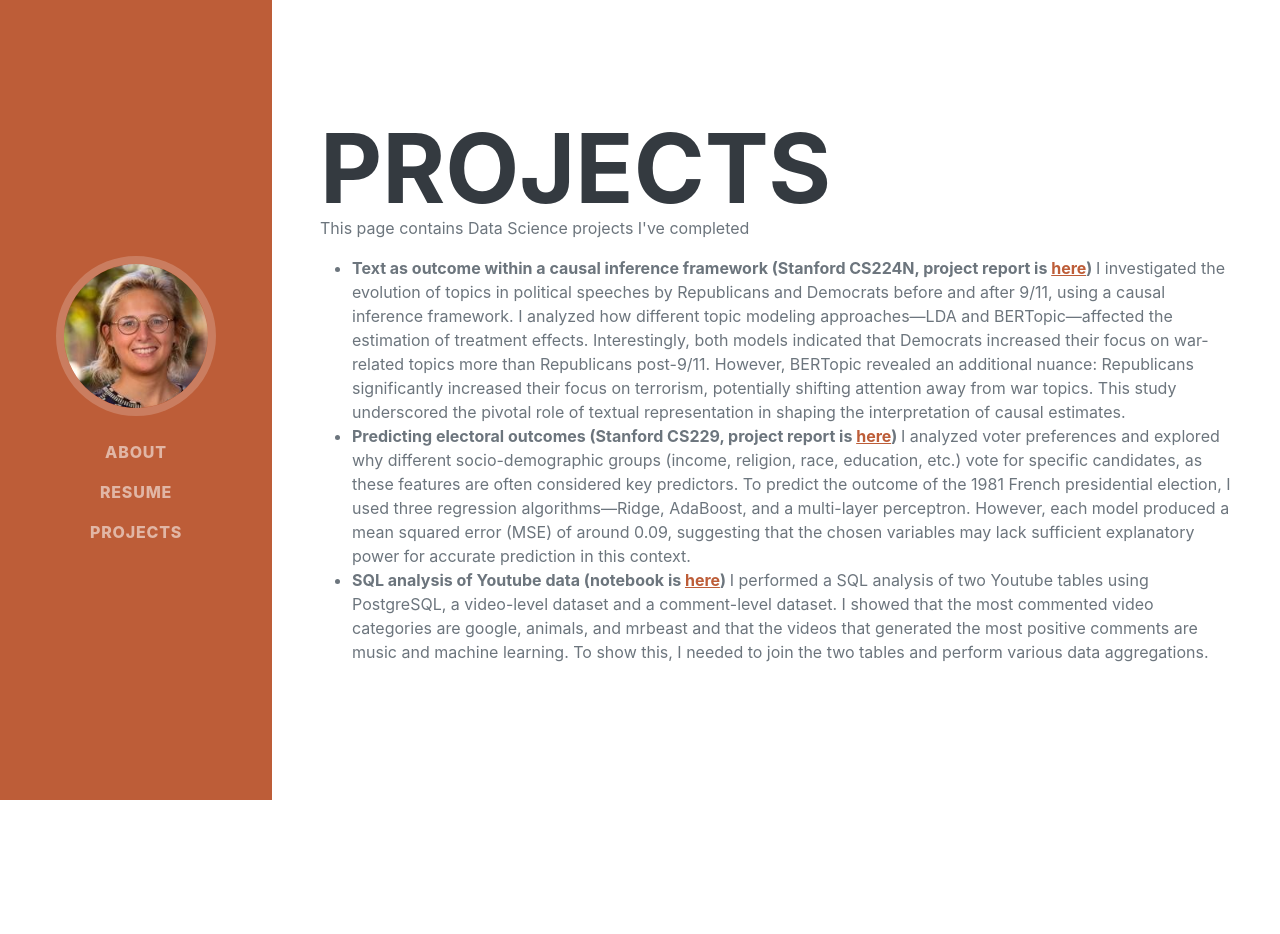
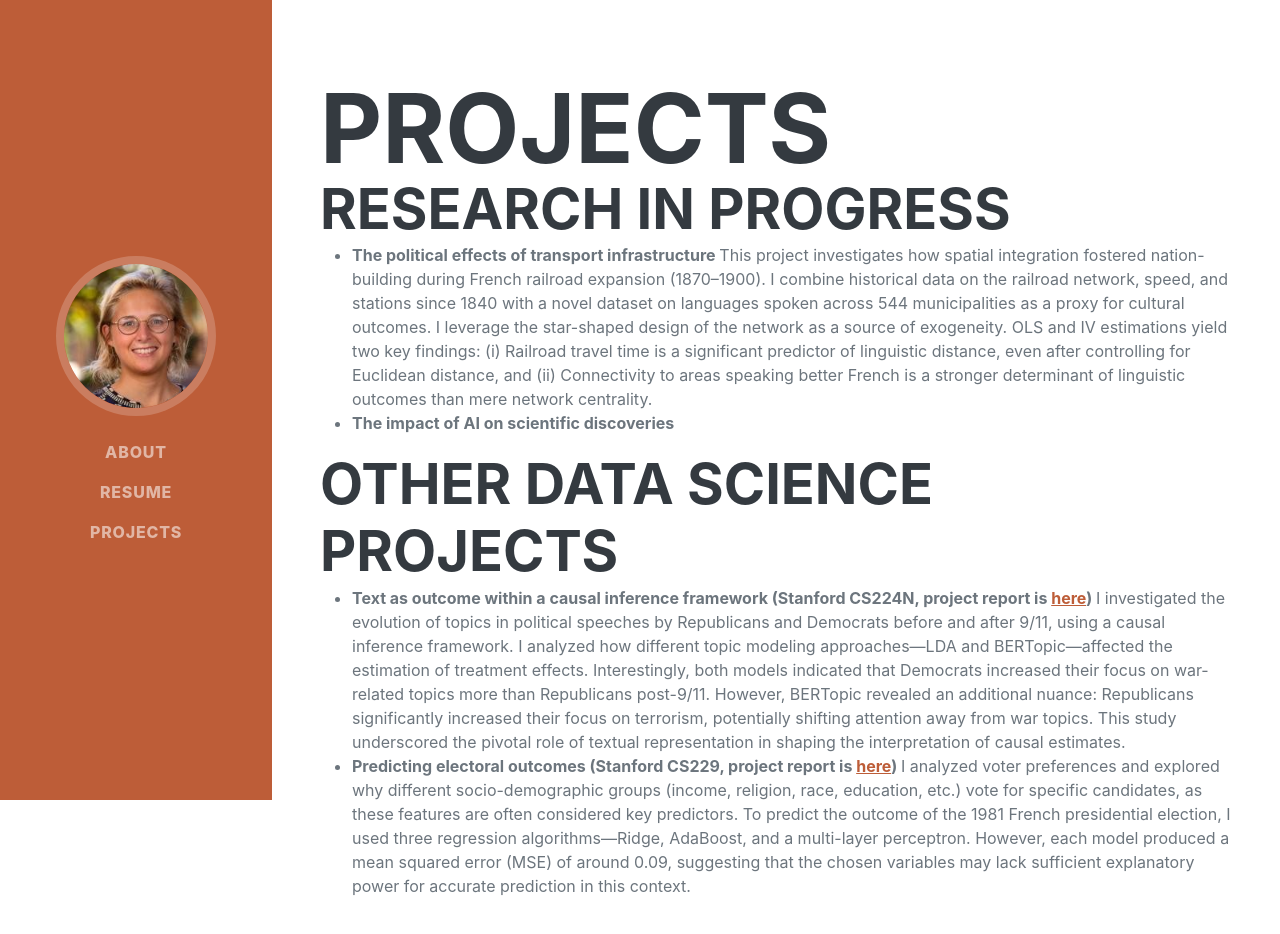
Before and after one commit to juliettecoly/juliettecoly.github.io, a plain HTML site: page projects.html in a window 1280 px wide. Before the commit the page ends 800 px from the top, so only its background shows below. Drawn offline with nearby package versions, Linux system fonts and the light colour scheme; a web font is replaced by a local one.

Commit message:
Change the projects

```diff
--- a/projects.html
+++ b/projects.html
@@ -40,7 +40,31 @@
                     <h1 class="mb-0">
                         Projects
                     </h1>
-                    <p> This page contains Data Science projects I've completed</p>
+                    <h2 class = "mb-0">
+                        Research in progress
+                    </h2>
+                    <ul>
+                        <li>
+                            <b>
+                                The political effects of transport infrastructure
+                            </b>
+                            This project investigates how spatial integration
+fostered nation-building during French railroad expansion (1870–1900). I combine historical data on
+the railroad network, speed, and stations since 1840 with a novel dataset on languages spoken
+across 544 municipalities as a proxy for cultural outcomes. I leverage the star-shaped design of the network as a source of exogeneity.
+OLS and IV estimations yield two key findings:
+(i) Railroad travel time is a significant predictor of linguistic distance, even after controlling for
+Euclidean distance, and (ii) Connectivity to areas speaking better French is a stronger determinant
+of linguistic outcomes than mere network centrality.
+                        </li>
+                        <li>
+                            <b>The impact of AI on scientific discoveries</b>
+                        </li>
+                    </ul>
+                    <h2 class="mb-0">
+                        Other data science projects
+                    </h2>
+
 
                     <ul>
                         <li> <b> Text as outcome within a causal inference framework (Stanford CS224N, project report is <a href = "CS224N_Project.pdf">here</a>) </b>
@@ -56,7 +80,7 @@
                             However, each model produced a mean squared error (MSE) of around 0.09, suggesting that the chosen variables may lack sufficient explanatory power for accurate prediction in this context. <br />
                              </li>
 
-
+                     <!--
                         <li> <b>SQL analysis of Youtube data (notebook is <a href = "sql_youtube.html">here</a>)  </b>
                             I performed a SQL analysis of two Youtube tables using PostgreSQL, a video-level dataset and a comment-level dataset.
                             I showed that the most commented video categories are google, animals, and mrbeast and that
@@ -64,6 +88,7 @@
                             To show this, I needed to join the two tables and perform various data aggregations.
 
                         </li>
+                        Page Content-->
                     </ul>
                     </div>
                 </div>
```
